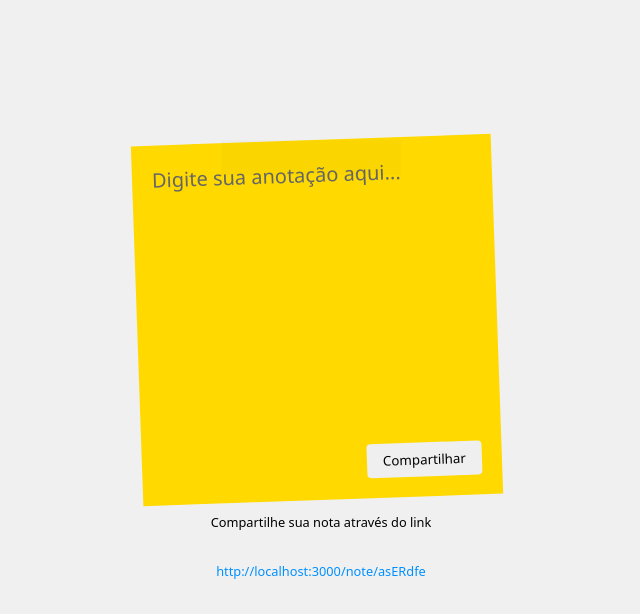
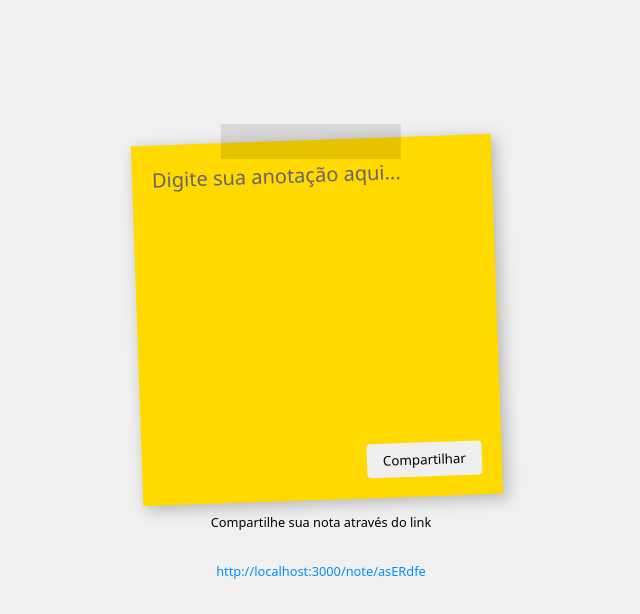
Before and after one commit to Chrysthy/post-it-project, a website: page public/index.html in a window 1280 px wide. Shown: the whole page, without its empty margins (319-959 px from the left). Drawn offline with Linux system fonts and the light colour scheme.

Commit message:
update sticky-note

```diff
--- a/public/style.css
+++ b/public/style.css
@@ -8,16 +8,16 @@ body {
     display: grid;
     place-content: center;
     min-height: 90vh;
-    background-color: hsl(0, 0%, 94%);
+    background-color: hsl(0 0% 94%);
 }
 
 .sticky-note {
     width: 20rem;
     height: 20rem;
-    background-color: hsl(51, 100%, 50%);
+    background-color: hsl(51 100% 50%);
 
     padding: 1.25rem;
-    box-shadow: 0.25rem 0.25rem 1rem hsl(0, 0, 0, 0.25);
+    box-shadow: 0.25rem 0.25rem 1rem hsl(0, 0%, 0%, 0.25);
 
     transform: rotate(-2deg);
     transition: all 0.15s ease;
@@ -32,11 +32,11 @@ body {
 .sticky-note::before {
     content: '';
     position: absolute;
-    top: 0;
+    top: -1rem;
     left: 50%;
     width: 50%;
     height: 2.2rem;
-    background-color: hsl(0 0% 0% /0.02);
+    background-color: hsl(0 0% 0% /0.1);
 
     transform: translateX(-50%) rotate(2deg);
 }
```
